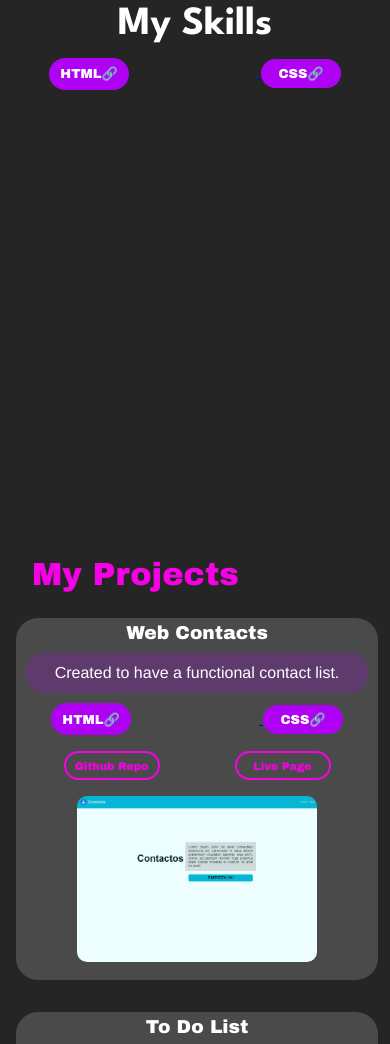
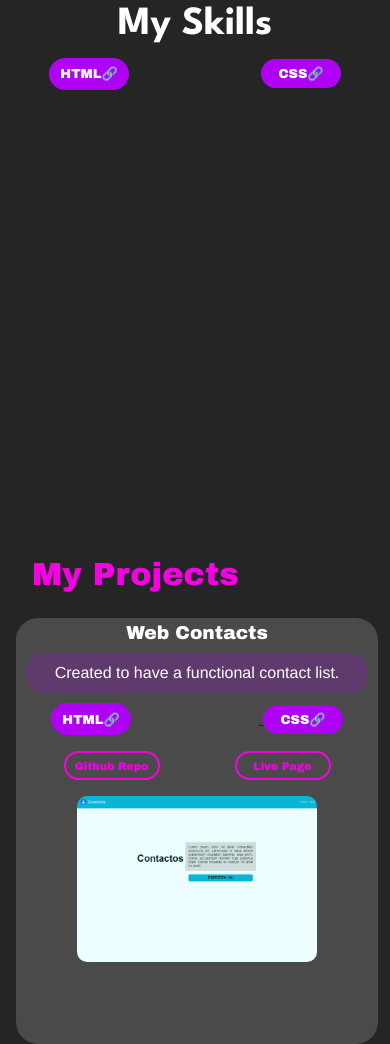
Before and after one commit to nohel1aSof1/Portafolio, a plain HTML site: page index.html in a window 390 px wide. Shown: the part 1581-2625 px from the top of the page. Drawn offline with nearby package versions, Linux system fonts and the light colour scheme; a web font is replaced by a local one.

Commit message:
Update style.css

```diff
--- a/style.css
+++ b/style.css
@@ -379,7 +379,7 @@ body {
     .my-project-1 {
         margin:  auto;
         margin-bottom: 2rem;
-        height: 22rem;
+        height: 26rem;
         display: block;
         width: 100%;
     }
```
